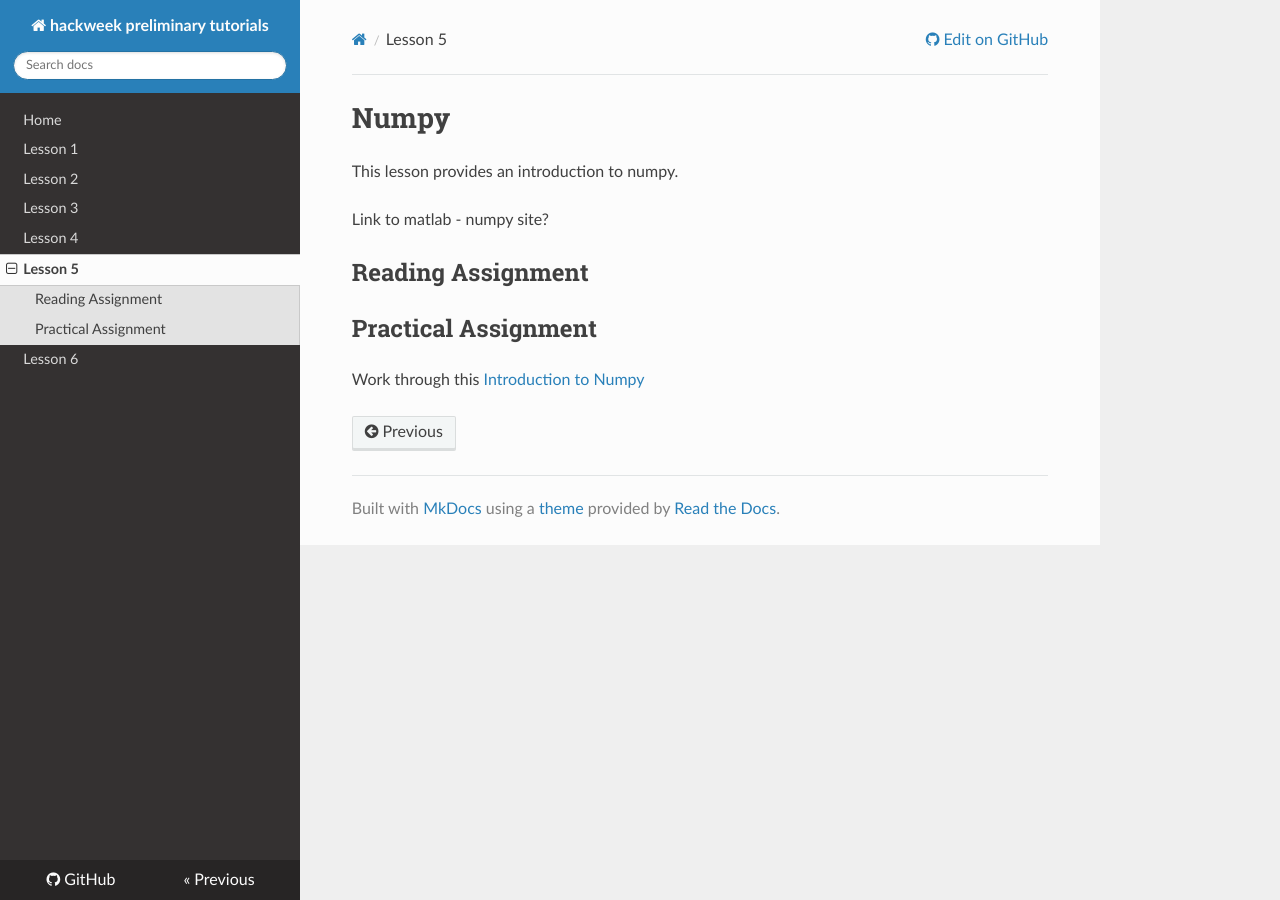
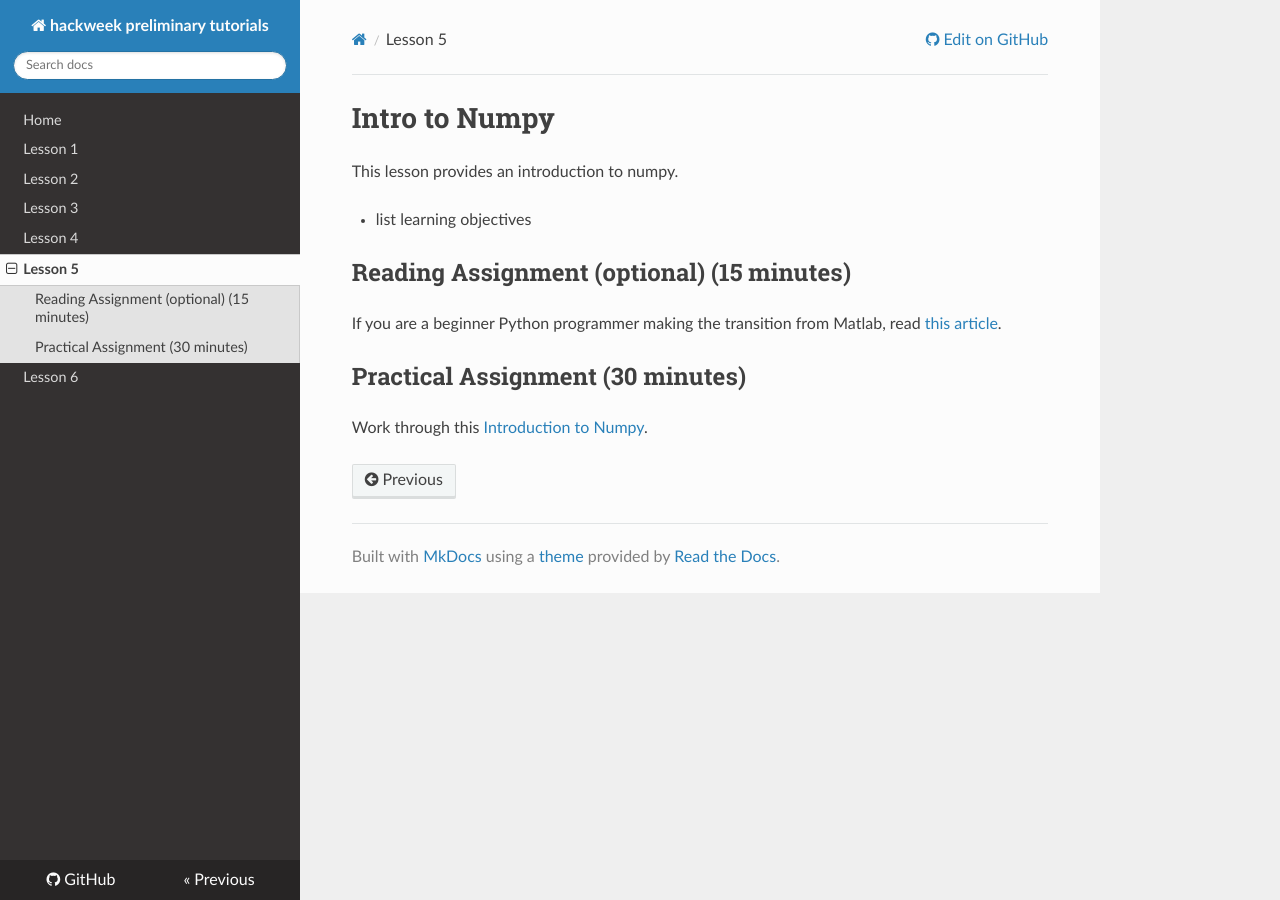
Before and after one commit to emiliom/learning-resources, an MkDocs documentation site: the page built from docs/numpy.md, in a window 1280 px wide. Built offline with MkDocs 1.6.1, drawn with Linux system fonts in a browser that asks for light colours; nearby versions of some CDN libraries.

Commit message:
initial commit

```diff
--- a/docs/numpy.md
+++ b/docs/numpy.md
@@ -1,11 +1,13 @@
-# Numpy
+# Intro to Numpy
 
 This lesson provides an introduction to numpy.
 
-Link to matlab - numpy site?
+* list learning objectives
 
-## Reading Assignment
+## Reading Assignment (optional) (15 minutes)
 
-## Practical Assignment
+If you are a beginner Python programmer making the transition from Matlab, read [this article](https://leportella.com/english/2018/07/22/10-tips-matlab-to-python.html).
 
-Work through this [Introduction to Numpy](notebooks/numpy-intro.ipynb)
+## Practical Assignment (30 minutes)
+
+Work through this [Introduction to Numpy](https://hub-binder.mybinder.ovh/user/uwescience-hack-inary-tutorials-e704wqfz/notebooks/notebooks/numpy-intro.ipynb).
```
Also changed, not shown: docs/index.md (+13 -2 lines), docs/numpy copy 5.md (deleted, +0 -3 lines).
